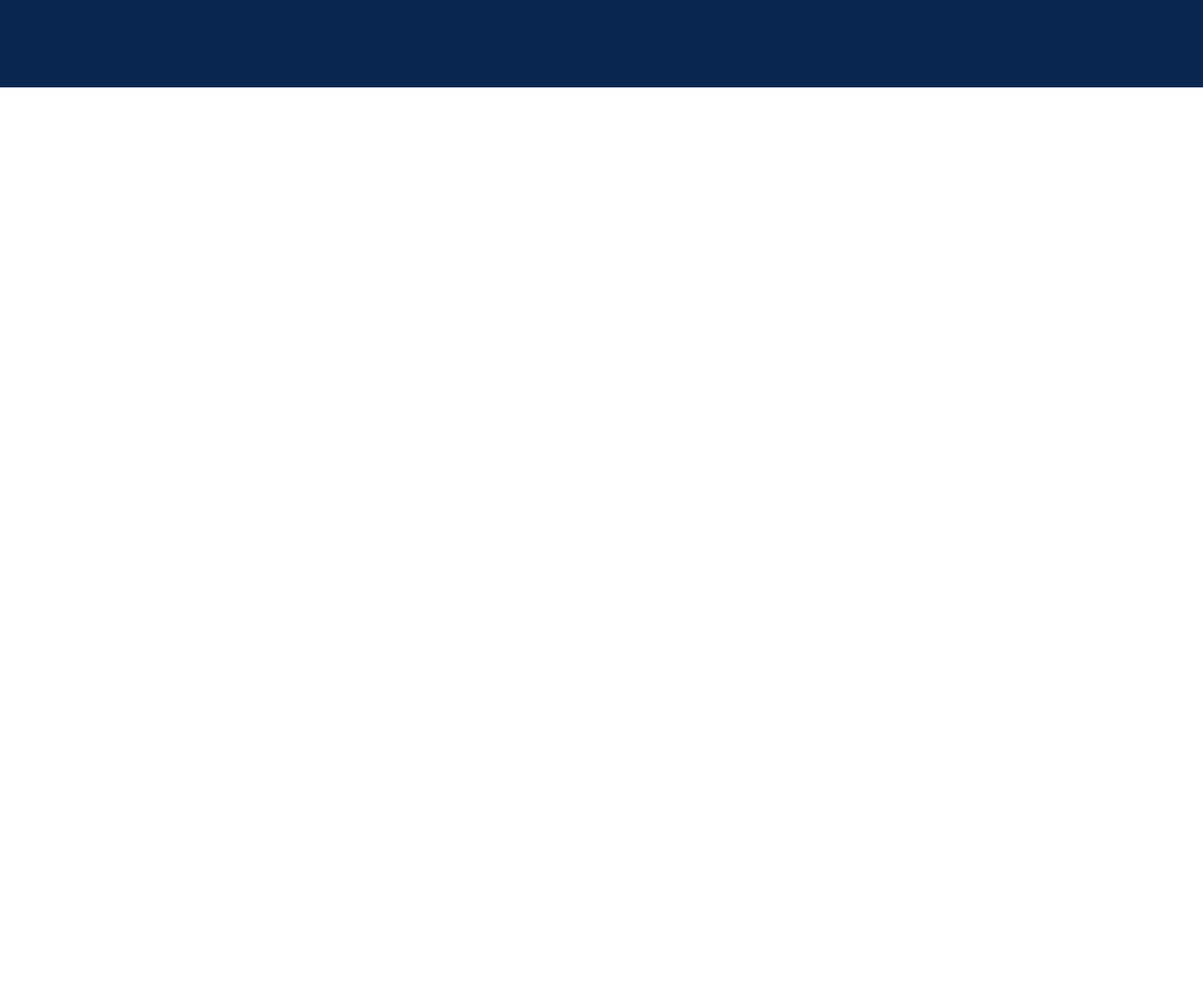
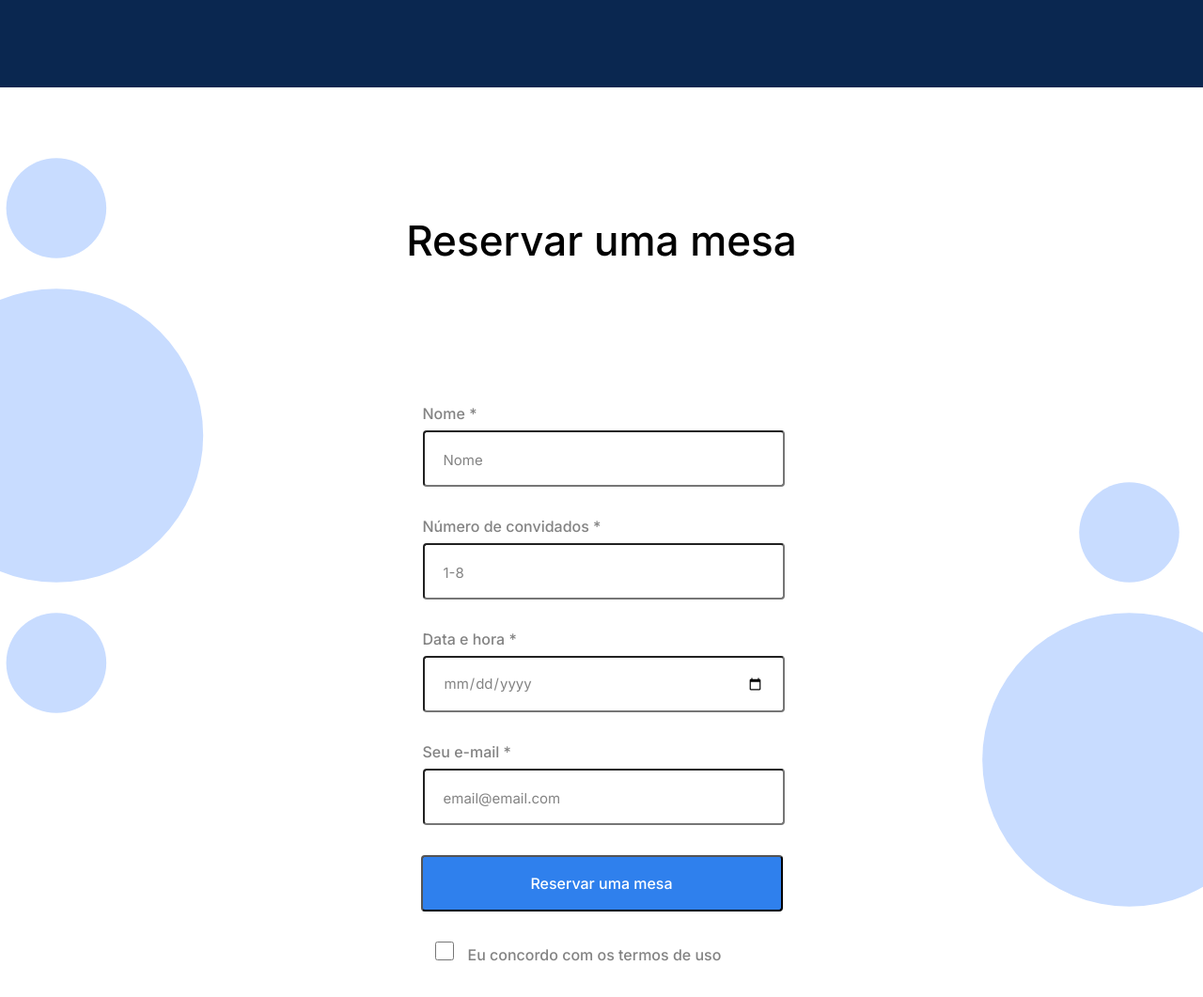
Before and after one commit to anamxri/web_project_coffeeshop, a plain HTML site: page index.html in a window 1280 px wide. Shown: the part 1507-2568 px from the top of the page at 94% size. Before the commit the page ends 1600 px from the top, so only its background shows below. Drawn offline with Linux system fonts and the light colour scheme.

Commit message:
reservation

```diff
--- a/index.html
+++ b/index.html
@@ -31,9 +31,11 @@
           <ul class="nav__links">
             <li><a class="nav__link" href="#recipes">Receitas</a></li>
 
-            <li><a class="nav__link" href="#reservation">Reservar uma mesa</a></li>
+            <li>
+              <a class="nav__link" href="#reservation">Reservar uma mesa</a>
+            </li>
 
-            <li><a class="nav__link" href="#">Contatos</a></li>
+            <li><a class="nav__link" href="#contacts">Contatos</a></li>
           </ul>
         </nav>
 
@@ -103,17 +105,84 @@
               >
               </iframe>
 
-
-            <div class="recipes__video-caption">
-              <p>Receita de Prensa Francesa</p>
-              <p>~15 min</p>
-            </div>
-          </li>
+              <div class="recipes__video-caption">
+                <p>Receita de Prensa Francesa</p>
+                <p>~15 min</p>
+              </div>
+            </li>
           </ul>
         </section>
-        <section class="reservation" id="reservation"></section>
+
+        <section class="reservation" id="reservation">
+          <h2 class="reservation__title">Reservar uma mesa</h2>
+
+          <form class="reservation__form form">
+
+            <fieldset class="form__fieldset">
+
+              <label class="form__label" for="name">Nome *</label>
+              <input
+                class="form__input"
+                type="text"
+                name="name"
+                id="name"
+                placeholder="Nome"
+                required
+              />
+
+
+              <label class="form__label" for="number">Número de convidados *</label>
+              <input
+                class="form__input"
+                type="number"
+                name="number"
+                id="number"
+                placeholder="1-8"
+                required
+              />
+
+              <label class="form__label" for="date">Data e hora *</label>
+              <input
+                class="form__input"
+                type="date"
+                name="date"
+                id="date"
+                required
+              />
+
+              <label class="form__label" for="email">Seu e-mail *</label>
+              <input
+                class="form__input"
+                type="email"
+                name="email"
+                id="email"
+                placeholder="email@email.com"
+                required
+              />
+            </fieldset>
+
+            <button class="form__button" type="submit">
+              Reservar uma mesa
+            </button>
+
+
+
+            <label class="form__label form__label_checkbox" for="checkbox"
+              > <input
+              class="form__checkbox"
+              type="checkbox"
+              name="checkbox"
+              id="checkbox"
+              required
+            />Eu concordo com os termos de uso
+             </label>
+          </form>
+
+          <br />
+          <br />
+        </section>
       </main>
-      <footer class="footer"></footer>
+      <footer class="footer" id="contacts"></footer>
     </div>
   </body>
 </html>
--- a/pages/index.css
+++ b/pages/index.css
@@ -165,15 +165,11 @@
 }
 
 .recipes__video-item {
-
-
 }
 
 .recipes__iframe {
   height: 273px;
   width: 480px;
-
-
 }
 
 .recipes__video-caption {
@@ -185,8 +181,123 @@
   display: flex;
   justify-content: space-between;
   margin-top: 24px;
+}
+
+/*  RESERVATION OK. NAO MEXER MAIS. IGUAL O DO PROFESSOR */
+.reservation {
+  background-color: #d9e7ff;
+  background: url(../images/background_reservation.svg);
+  background-repeat: no-repeat;
+  background-position: center;
+  background-size: cover;
+  display: flex;
+  flex-direction: column;
+  align-items: center;
+}
+
+.form {
+  max-width: 385px;
+}
+
+.reservation__form {
+  margin-top: 80px;
+  margin-bottom: 120px;
+  display: flex;
+  flex-direction: column;
+  justify-content: center;
+}
+
+/*  RESERVATION TITLE OK. NAO MEXER MAIS */
+.reservation__title {
+  font-family: "Inter", Arial, Helvetica, sans-serif;
+  font-style: normal;
+  font-weight: 500;
+  font-size: 44px;
+  line-height: 52px;
+  /*  NAO MEXER EM CIMA. IGUAL O ROTEIRO*/
+  padding-top: 100px;
+}
+
+.form__input {
+  font-family: Inter;
+  font-style: normal;
+  font-weight: normal;
+  font-size: 20px;
+  line-height: 30px;
+  /*  NAO MEXER EM CIMA. IGUAL O ROTEIRO*/
+  margin-top: 8px;
+  border-radius: 4px;
+  height: 60px;
+  width: 385px;
+  box-sizing: border-box;
+  padding: 20px;
 
 }
 
-.reservation {
+.form__button {
+  font-family: Inter;
+  font-style: normal;
+  font-weight: 500;
+  font-size: 16px;
+  line-height: 20px;
+  /*  NAO MEXER EM CIMA. IGUAL O ROTEIRO*/
+  border-radius: 4px;
+  color: white;
+  background-color: #2f80ed;
+  height: 60px;
+  margin-top: 32px;
+  max-width: 385px;
 }
+
+.form__input::placeholder {
+  color: #838383;
+  font-size: 20px;
+  line-height: 30px;
+  font-size: 15px;
+}
+
+input[type="date"] {
+  color: #838383;
+  font-size: 20px;
+  line-height: 30px;
+  font-size: 15px;
+}
+
+.form__button:hover {
+  opacity: 70%;
+}
+
+.form__checkbox {
+  border-radius: 2px;
+  margin-left: 15px;
+  margin-right: 15px;
+  width: 20px;
+  height: 20px;
+
+}
+
+.form__fieldset {
+  border: none;
+  padding: 0;
+}
+
+.form__label {
+  color: #838383;
+  font-family: Inter;
+  font-style: normal;
+  font-weight: 500;
+  font-size: 16px;
+  line-height: 20px;
+  /*  NAO MEXER EM CIMA. IGUAL O ROTEIRO*/
+  display: block;
+  margin-top: 32px;
+}
+
+.form__label-checkbox {
+  font-family: Inter;
+  font-style: normal;
+  font-weight: 500;
+  font-size: 16px;
+  line-height: 20px;
+  /*  NAO MEXER EM CIMA. IGUAL O ROTEIRO*/
+}
```
